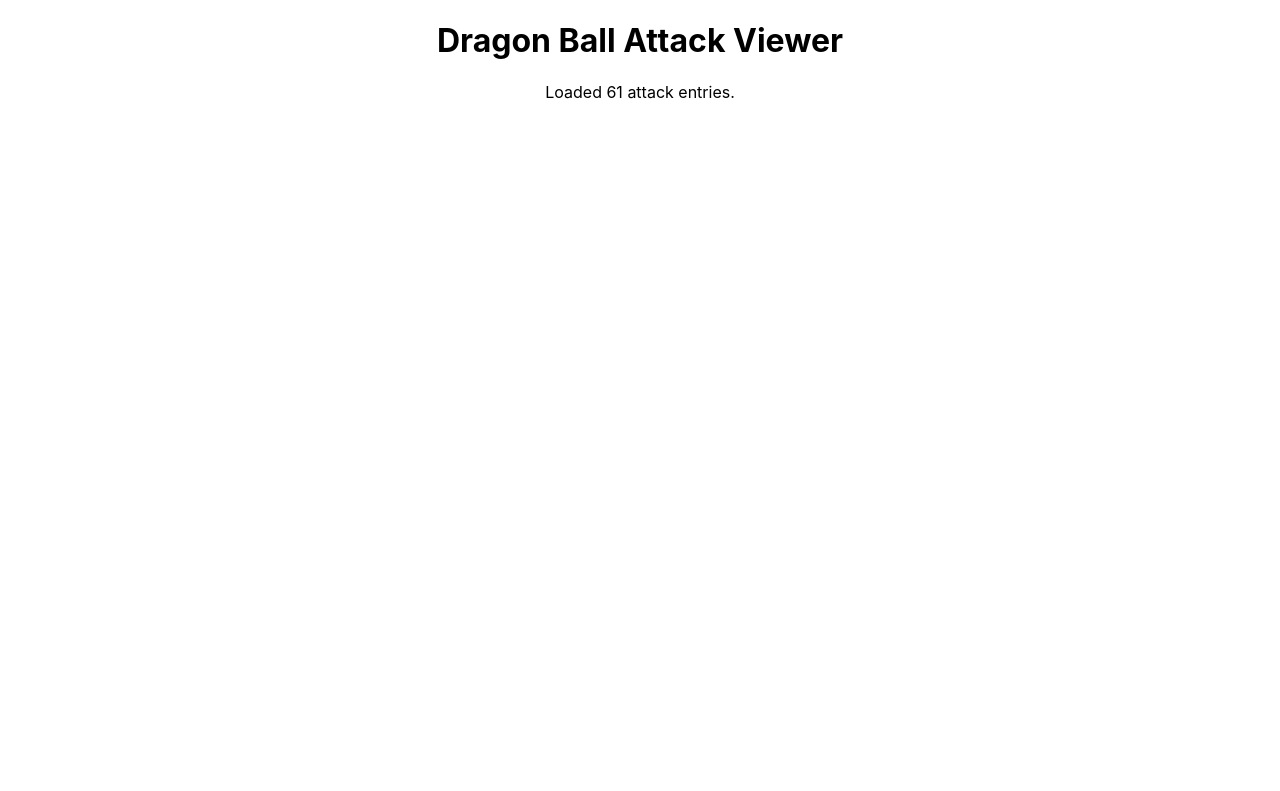
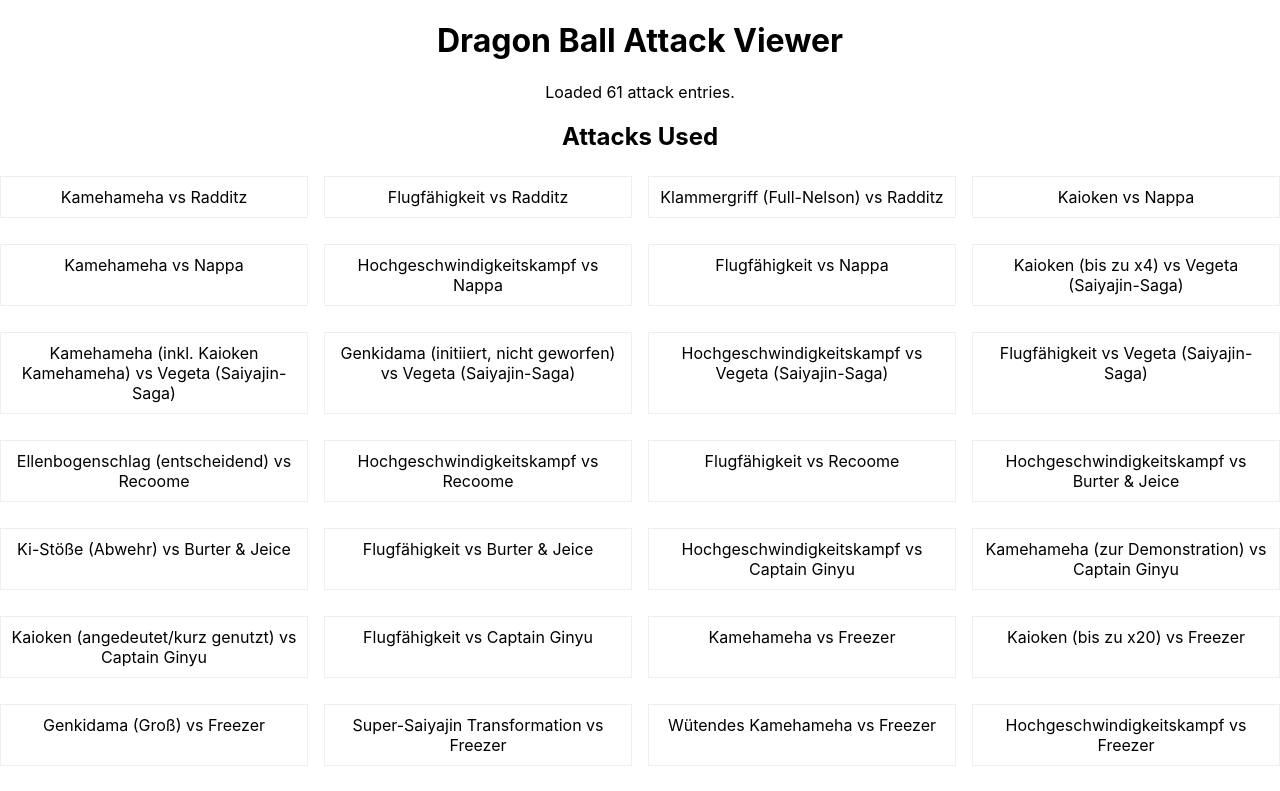
Before and after one commit to kheder-codes/dragonball-attack-viewer, a React (Create React App) app: page / in a window 1280 px wide. Shown: the top 791 px of the page. Built offline with nearby package versions, Linux system fonts and the light colour scheme.

Commit message:
close #7

```diff
--- a/src/App.tsx
+++ b/src/App.tsx
@@ -67,7 +67,7 @@
       <h1>Dragon Ball Attack Viewer</h1>
       {/* Zeige an, wie viele Einträge geladen wurden */}
       <p>Loaded {originalAttacks.length} attack entries.</p>
-
+    <AttackList attacks={originalAttacks} onAttackSelect={(attack) => console.log('selected attack: ', attack)}></AttackList>
 
       {/* Hier werden später die anderen Komponenten eingefügt */}
       {/* <SearchFilterControls /> */}
--- a/src/components/AttackList.tsx
+++ b/src/components/AttackList.tsx
@@ -1,17 +1,14 @@
 // src/components/AttackList.tsx
 import React from 'react';
-
-// Importiere den Typ für die Datenstruktur eines einzelnen Angriffs
 import { AttackItemData } from '../types/attackTypes';
-
-// Importiere die AttackItem Komponente (wird in Issue #7 verwendet)
-// import AttackItem from './AttackItem';
+// Importiere die AttackItem Komponente
+import AttackItem from './AttackItem';
+// Importiere CSS-Module, falls verwendet (empfohlen für späteres Styling)
+// import styles from './AttackList.module.css';
 
 // Definiere das Interface für die Props, die diese Komponente erhalten wird
 export interface AttackListProps {
-  /** Das Array der anzuzeigenden Angriffs-Items (bereits gefiltert/sortiert) */
   readonly attacks: AttackItemData[];
-  /** Callback-Funktion, die aufgerufen wird, wenn auf ein Angriffs-Item geklickt wird */
   readonly onAttackSelect: (attack: AttackItemData) => void;
 }
 
@@ -20,17 +17,34 @@
  */
 const AttackList: React.FC<AttackListProps> = ({ attacks, onAttackSelect }) => {
 
-  // Grundstruktur - Mapping-Logik wird in Issue #7 hinzugefügt
+  // Behandle zuerst den Fall 'Keine Ergebnisse'
+  if (attacks.length === 0) {
+    return (
+      <div className="attack-list-container">
+        <h2>Attacks Used</h2>
+        {/* Füge später Styling für diese Nachricht hinzu */}
+        <p>No attacks match your filter criteria.</p>
+      </div>
+    );
+  }
+
+  // Rendere die Liste, wenn Angriffe vorhanden sind
   return (
     <div className="attack-list-container">
       <h2>Attacks Used</h2>
-      <ul className="attack-list" style={{ listStyle: 'none', padding: 0 }}>
-        {/* Platzhalter: Mapping-Logik kommt als nächstes */}
-        {attacks.length > 0 ? (
-          <li>Placeholder for Attack Items... ({attacks.length} items)</li>
-        ) : (
-          <li>No attacks match criteria.</li> // Platzhalter für keine Ergebnisse
-        )}
+      {/* Wende später Grid-Styling über CSS/Module an */}
+      <ul className="attack-list" style={{ listStyle: 'none', padding: 0, display: 'grid', gridTemplateColumns: 'repeat(auto-fill, minmax(250px, 1fr))', gap: '1rem' }}>
+        {attacks.map((attack) => (
+          <AttackItem
+            // React benötigt einen eindeutigen 'key' Prop beim Rendern von Listen.
+            // Verwende die eindeutige ID, die früher generiert wurde (angenommen, attack.id existiert).
+            key={attack.id}
+            // Übergib die Daten für diesen spezifischen Angriff
+            attackData={attack}
+            // Übergib den Klick-Handler nach unten an das AttackItem
+            onAttackSelect={onAttackSelect}
+          />
+        ))}
       </ul>
     </div>
   );
```
